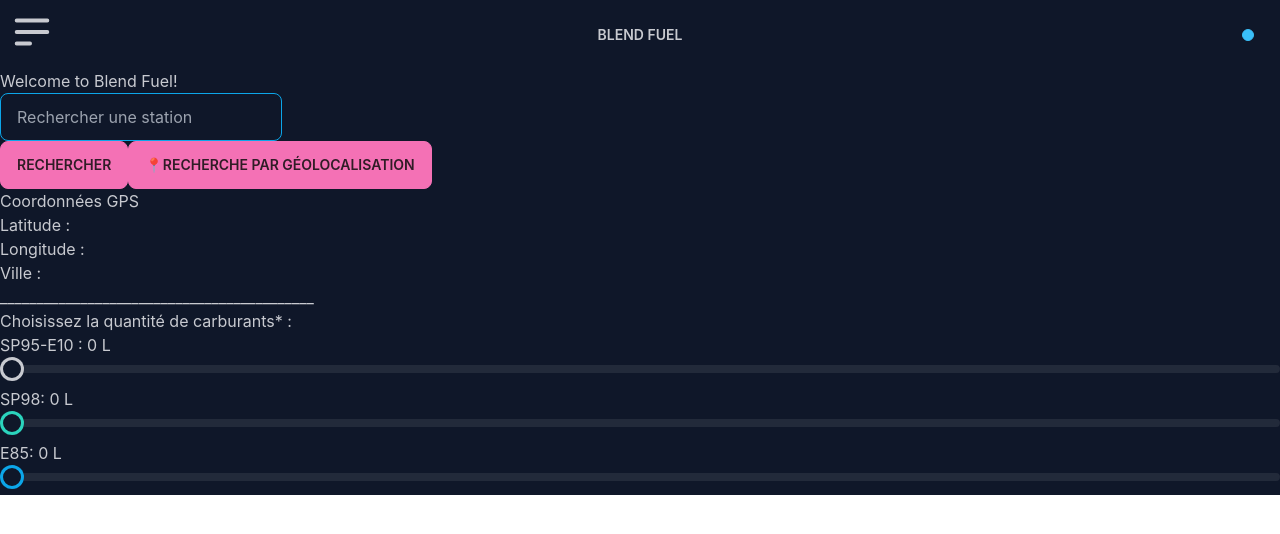
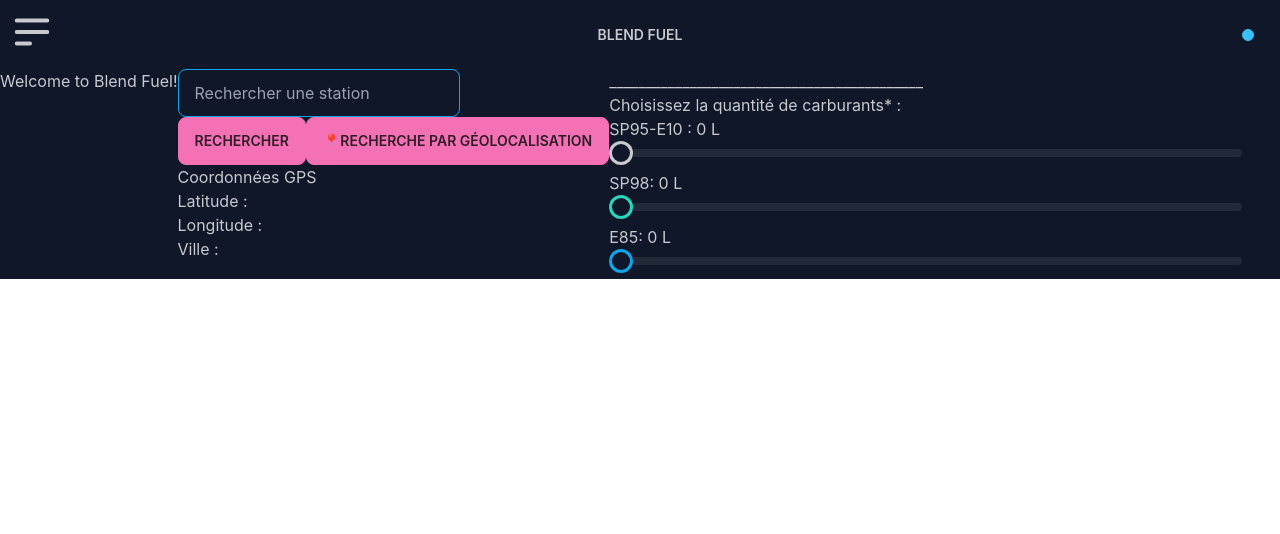
Before and after one commit to Roger-nguyen1/blend-fuel, a Next.js app: page / in a window 1280 px wide. Shown: the top 534 px of the page. Built offline with nearby package versions, Linux system fonts and the light colour scheme.

Commit message:
tailwind config modified

```diff
--- a/components/Home.js
+++ b/components/Home.js
@@ -139,7 +139,7 @@
   return (
     <div data-theme="night">
       <NavBar />
-      <main className="flex items-center justify-center">
+      <main className="flex flex-row items-center justify-center">
         <h1 className="text-4xl">Welcome to Blend Fuel!</h1>
         <div>
           <input
--- a/components/Station.js
+++ b/components/Station.js
@@ -1,4 +1,5 @@
 import React from "react";
+import "tailwindcss/tailwind.css";
 
 function Station(props) {
   const fuelsData = props.fuels;
--- a/modules/blendAndSort.js
+++ b/modules/blendAndSort.js
@@ -420,6 +420,7 @@
 export function blendAndSort(stations, quantities) {
   const { e85, sp95E10, sp98 } = quantities;
   let sortedStations;
+
   function calculateTotalPrice(sp95E10Price, e85Price, sp98Price) {
     return sp95E10Price * sp95E10 + e85Price * e85 + sp98Price * sp98;
   }
--- a/tailwind.config.js
+++ b/tailwind.config.js
@@ -1,6 +1,11 @@
 /** @type {import('tailwindcss').Config} */
 module.exports = {
-  content: [".pages/*.js", ".components/*.js"],
+  content: [
+    ".pages/*.js",
+    ".components/*.js",
+    "node_modules/daisyui/dist/**/*.js",
+    "node_modules/react-daisyui/dist/**/*.js",
+  ],
   theme: {
     extend: {},
   },
```
